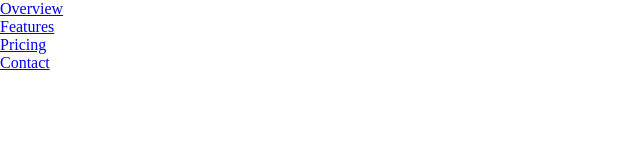
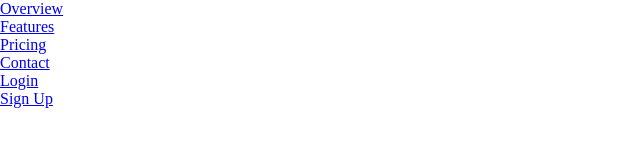
Before and after one commit to Muthamizh-TG/Project-Synapse, a plain HTML site: page index.html in a window 1280 px wide. Shown: the whole page, without its empty margins (0-640 px from the left). Drawn offline with Linux system fonts and the light colour scheme.

Commit message:
modified:   index.html

```diff
--- a/index.html
+++ b/index.html
@@ -13,6 +13,8 @@
             <li><a href="/Pages/features.html">Features</a></li>
             <li><a href="/Pages/pricing.html">Pricing</a></li>
             <li><a href="/Pages/contact.html">Contact</a></li>
+            <li><a href="/pages/login.html">Login</a></li>
+            <li><a href="/pages/signup.html">Sign Up</a></li>
         </ol>
     </nav>
     <footer>
```
